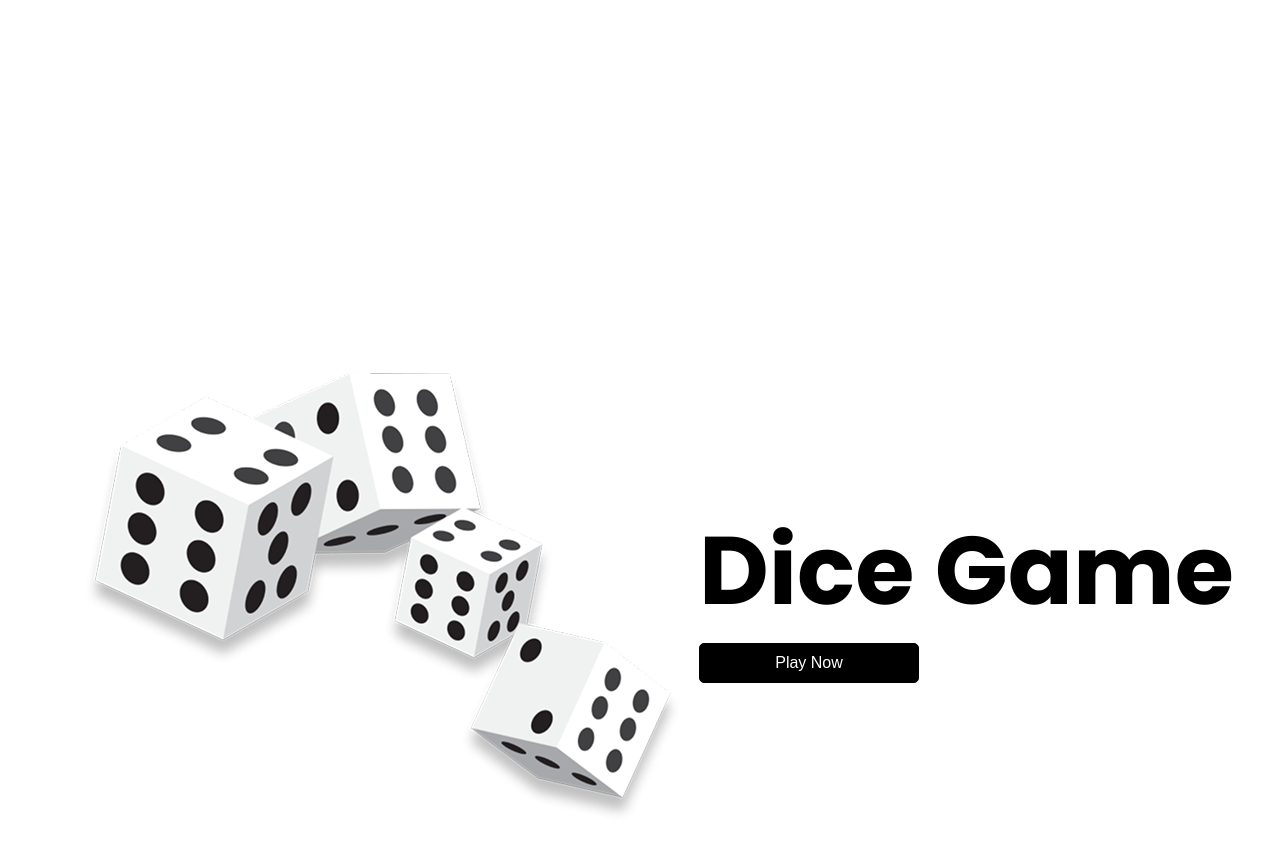
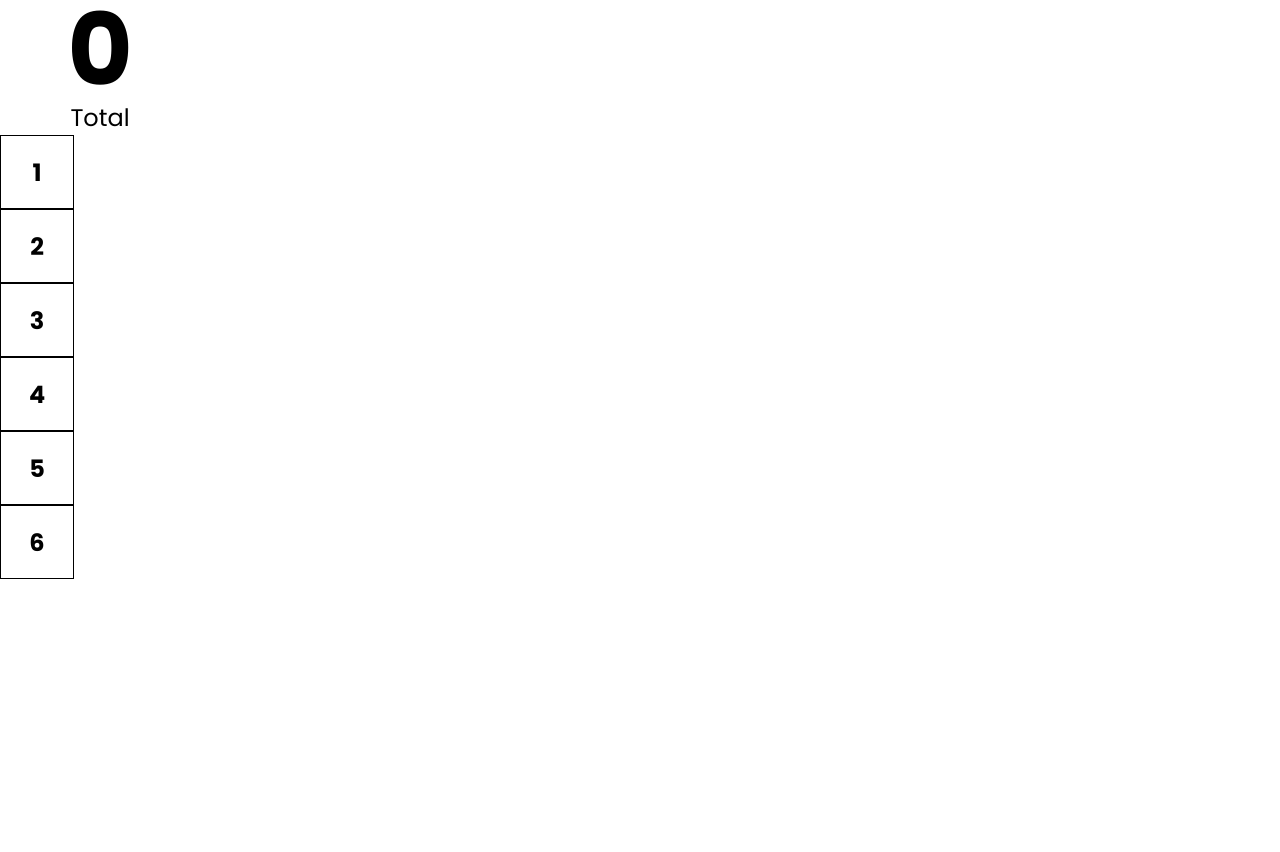
Before and after one commit to yats1304/dice_game-react, a React (Vite) app: page / in a window 1280 px wide. Shown: the top 852 px of the page. After the commit the page ends 800 px from the top, so only its background shows below. Built offline with nearby package versions, Linux system fonts and the light colour scheme.

Commit message:
2nd page started

```diff
--- a/src/App.jsx
+++ b/src/App.jsx
@@ -1,11 +1,18 @@
 import styled from "styled-components";
 import StartGame from "./assets/components/StartGame";
+import GamePlay from "./assets/components/GamePlay";
+import { useState } from "react";
 
 function App() {
+  const [isGameStarted, setIsGameStarted] = useState(true);
+
+  const toggleGamePlay = () => {
+    setIsGameStarted((prev) => !prev);
+  };
 
   return (
     <>
-      <StartGame/>
+      {isGameStarted ? <GamePlay/> : <StartGame toggle={toggleGamePlay}/>}
     </>
   )
 }
--- /dev/null
+++ b/src/assets/components/GamePlay.jsx
@@ -0,0 +1,13 @@
+import NumberSelector from "./NumberSelector"
+import TotalScore from "./TotalScore"
+
+const GamePlay = () => {
+  return (
+    <main>
+        <TotalScore/>
+        <NumberSelector/>
+    </main>
+  )
+}
+
+export default GamePlay
--- /dev/null
+++ b/src/assets/components/NumberSelector.jsx
@@ -0,0 +1,33 @@
+import styled from "styled-components";
+import { useState } from "react";
+
+const NumberSelector = () => {
+    const arrNumber = [1, 2, 3, 4, 5, 6];
+    const [selectedNumber, setSelectedNumber] = useState();
+
+  return (
+    <div>
+        {arrNumber.map((value, i) =>(
+            <Box
+            isSelected={value === selectedNumber}
+            key={1}
+            onClick={() => setSelectedNumber(value)}>{value}</Box>
+        ))}
+    </div>
+  )
+}
+
+export default NumberSelector
+
+const Box = styled.div`
+    height: 72px;
+    width: 72px;
+    border: 1px solid black;
+    display: grid;
+    place-items: center;
+    font-size: 24px;
+    font-weight: 700;
+    cursor: pointer;
+    background-color: ${(props) => (props.isSelected ? "black" : "white")};
+    color: ${(props) => (!props.isSelected ? "black" : "white")};
+`
--- a/src/assets/components/StartGame.jsx
+++ b/src/assets/components/StartGame.jsx
@@ -1,7 +1,7 @@
 import React from 'react'
 import styled from 'styled-components';
 
-const StartGame = () => {
+const StartGame = ( {toggle} ) => {
   return (
     <Container>
         <div>
@@ -9,7 +9,7 @@ const StartGame = () => {
         </div>
         <div className='content'>
             <h1>Dice Game</h1>
-            <Button>Play Now</Button>
+            <Button onClick={toggle}>Play Now</Button>
         </div>
     </Container>
   )
--- /dev/null
+++ b/src/assets/components/TotalScore.jsx
@@ -0,0 +1,25 @@
+import styled from "styled-components"
+
+const TotalScore = () => {
+  return (
+    <ScoreContainer>
+        <h1>0</h1>
+        <p>Total</p>
+    </ScoreContainer>
+  )
+}
+
+export default TotalScore
+
+const ScoreContainer = styled.div `
+    max-width: 200px;
+    text-align: center;
+    h1{
+        font-size: 100px;
+        line-height: 100px;
+    }
+    p{
+        font-size: 24px;
+        font-weight: 500px;
+    }
+`
```
